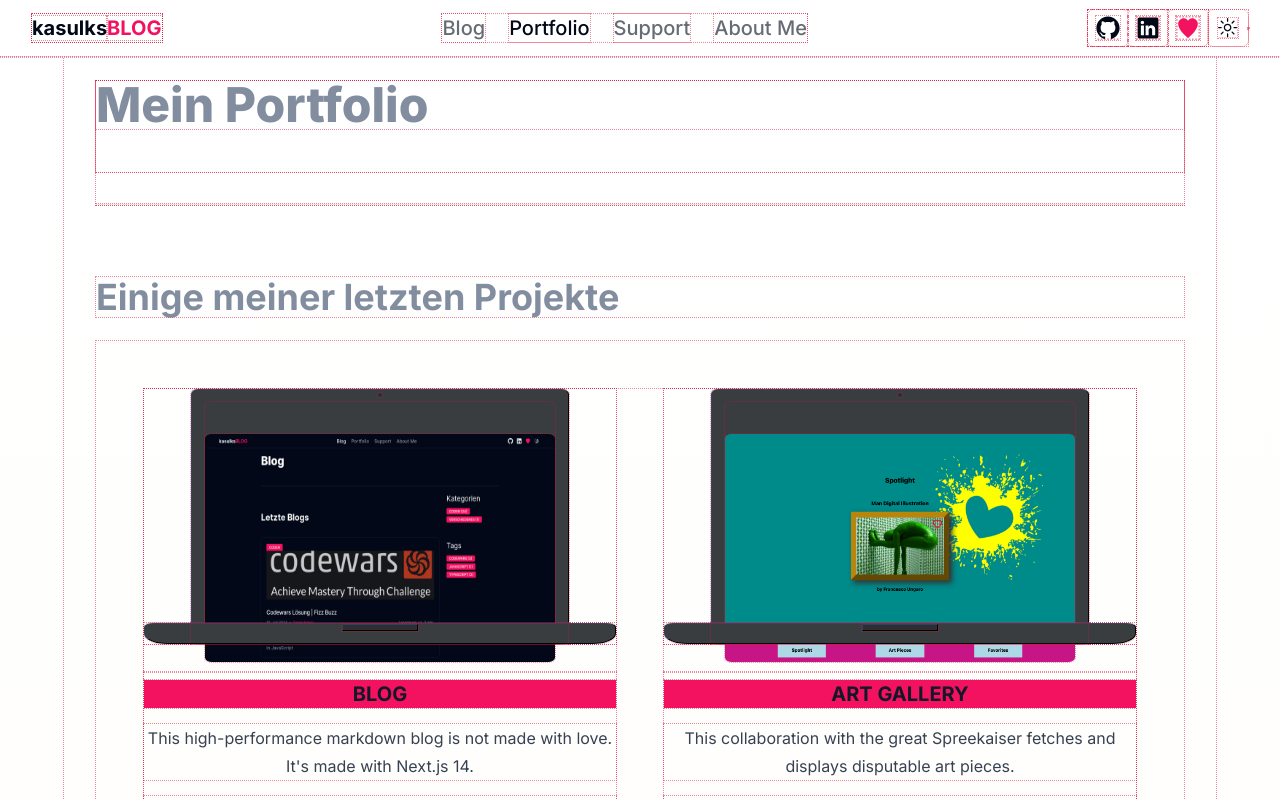
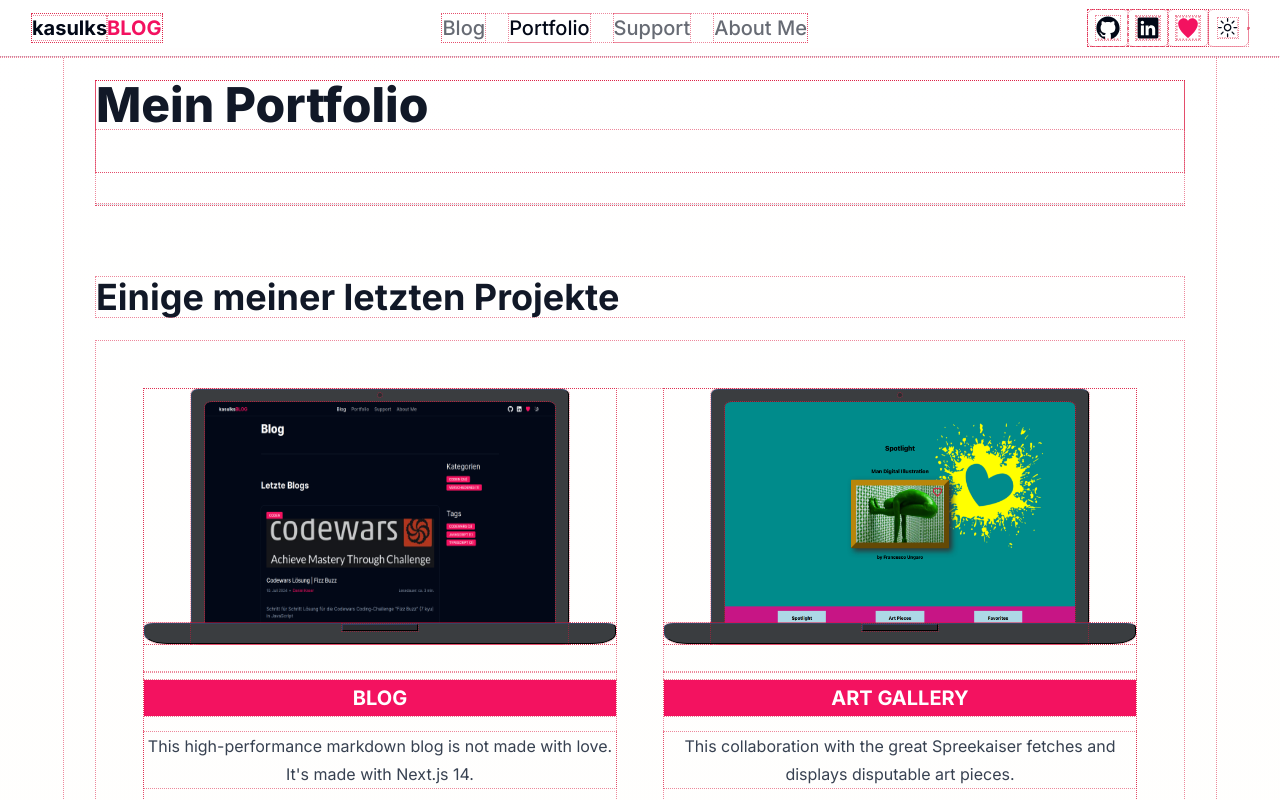
Before and after one commit to kasulk/blog, a Next.js app: page /portfolio in a window 1280 px wide. Shown: the top 800 px of the page. Built offline with nearby package versions, Linux system fonts and the light colour scheme.

Commit message:
fix distorted laptops; responsify PortfolioPage, laptops and descriptions

```diff
--- a/src/app/portfolio/page.tsx
+++ b/src/app/portfolio/page.tsx
@@ -8,34 +8,31 @@ import { slugify } from "@/lib/utils";
 
 export const metadata: Metadata = {
   title: `Projekte | ${siteConfig.name}`,
-  description: "Hier findest du eine Auswahl meiner Web-Projekte",
+  description: "Hier findest du eine Auswahl meiner letzten Web-Projekte",
 };
 
 export default function PortfolioPage() {
   return (
     <>
-      <PageHeader className="text-muted-foreground/80">
-        Mein Portfolio
-      </PageHeader>
+      <PageHeader>Mein Portfolio</PageHeader>
 
-      <H2 className="text-muted-foreground/80">
-        Einige meiner letzten Projekte
-      </H2>
+      <H2>Einige meiner letzten Projekte</H2>
 
       <section
         id="projects"
         className="m-0 flex h-full flex-col p-12 pb-20 text-center"
       >
-        {/* grid-container */}
-        <div className="mb-24 grid grid-cols-1 gap-12 gap-y-48 p-0 md:grid-cols-3 xl:grid-cols-2 xl:gap-y-44">
+        <div
+          id="grid-container"
+          className="mb-40 grid grid-cols-1 gap-12 gap-y-72 p-0 sm:mb-24 sm:gap-y-60 md:grid-cols-2 lg:grid-cols-3 lg:gap-y-72 xl:grid-cols-2 xl:gap-y-60"
+        >
           {projects.map((project) => {
             const { name, description, title, url, image, technologies } =
               project;
 
             return (
-              // project-tile
               <div
-                key={"project-" + slugify(name)}
+                key={"project-tile-" + slugify(name)}
                 // magic to make width & height ratio fixed, but dynamically together
                 className="relative h-full w-full pt-[60%]"
                 title={title || description}
@@ -55,8 +52,6 @@ export default function PortfolioPage() {
             );
           })}
         </div>
-
-        {/* <a href="" target="_blank" id="show-all-button"> Show all </a> */}
       </section>
     </>
   );
--- a/src/components/PortfolioPage/Laptop/Laptop.tsx
+++ b/src/components/PortfolioPage/Laptop/Laptop.tsx
@@ -28,11 +28,8 @@ export function Laptop({ imageSrc, imageAlt }: Props) {
             src={imageSrc}
             alt={imageAlt}
             fill
-            // width={1000}
-            // height={1000}
-            sizes="(max-width: 768px) 100vw, (max-width: 1200px) 50vw, 33vw"
-            // className={`my-0 rounded-t-sm object-cover`}
-            className="h-full w-full rounded-[2%]"
+            // sizes="(max-width: 768px) 100vw, (max-width: 1200px) 50vw, 33vw"
+            className="m-0 h-full w-full rounded-[2%]"
           />
           {/* screen-effects */}
           <div className="absolute top-0 h-full w-full rounded-[2%] opacity-[0.02]"></div>
@@ -66,21 +63,6 @@ export function Laptop({ imageSrc, imageAlt }: Props) {
 ///   box-shadow: 5px 0px 8px -4px var(--laptop-shadow-color);
 /// }
 
-///-- .laptop-lock {
-///--   border: 1px outset var(--laptop-border-color1);
-///--  border-right: 1px outset var(--laptop-border-color2);
-///--   border-bottom: 1px outset var(--laptop-border-color2);
-///-- }
-
-///-- .laptop-top,
-///-- .laptop-bottom-left,
-///-- .laptop-bottom-middle,
-///-- .laptop-bottom-right {
-///--   border: 1px outset var(--laptop-border-color1);
-///--   border-right: 1px outset var(--laptop-border-color2);
-///--   border-bottom: 1px outset var(--laptop-border-color2);
-///-- }
-
 /// .screen-effects {
 ///   background: linear-gradient(33deg, transparent 60%, var(--main-white) 40%);
 /// }
@@ -88,11 +70,3 @@ export function Laptop({ imageSrc, imageAlt }: Props) {
 /// .laptop-bottom {
 ///   box-shadow: 0 5px 5px -5px var(--laptop-shadow-color);
 /// }
-
-///-- .laptop-bottom-left {
-///--   border-radius: 20% 0 0 50%;
-///-- }
-
-///-- .laptop-bottom-right {
-///--   border-radius: 0 20% 50% 0;
-///-- }
--- a/src/components/PortfolioPage/Laptop/LaptopDescription.tsx
+++ b/src/components/PortfolioPage/Laptop/LaptopDescription.tsx
@@ -7,15 +7,15 @@ type Props = {
 export function LaptopDescription({ name, description, technologies }: Props) {
   return (
     <div className="absolute left-2/4 flex w-full -translate-x-1/2 flex-col justify-center">
-      <h4 className="m-0 mt-2 bg-accent text-xl font-bold uppercase not-italic">
+      <h4 className="m-0 mt-2 bg-accent px-4 py-1 text-base font-bold uppercase not-italic text-white sm:text-xl md:text-lg xl:text-xl">
         {name}
       </h4>
-      <p className="mx-0 my-4">{description}</p>
+      <p className="mx-0 mb-1 mt-2 sm:my-4 md:my-[2%] lg:my-4">{description}</p>
       <ul className="m-0 flex list-none flex-wrap justify-center p-0 text-sm">
         {technologies.map((tech, i) => (
           <li
             key={name + "tech" + (i + 1)}
-            className="not-last:after:content-['\2022'] not-last:after:px-1 mb-1 whitespace-nowrap p-0 align-middle"
+            className="mx-1 mb-0 whitespace-nowrap rounded-lg bg-foreground/50 p-0 px-2 pb-0.5 text-center align-middle text-white sm:mb-0.5 md:mx-0.5 lg:mx-1"
           >
             {tech}
           </li>
```
